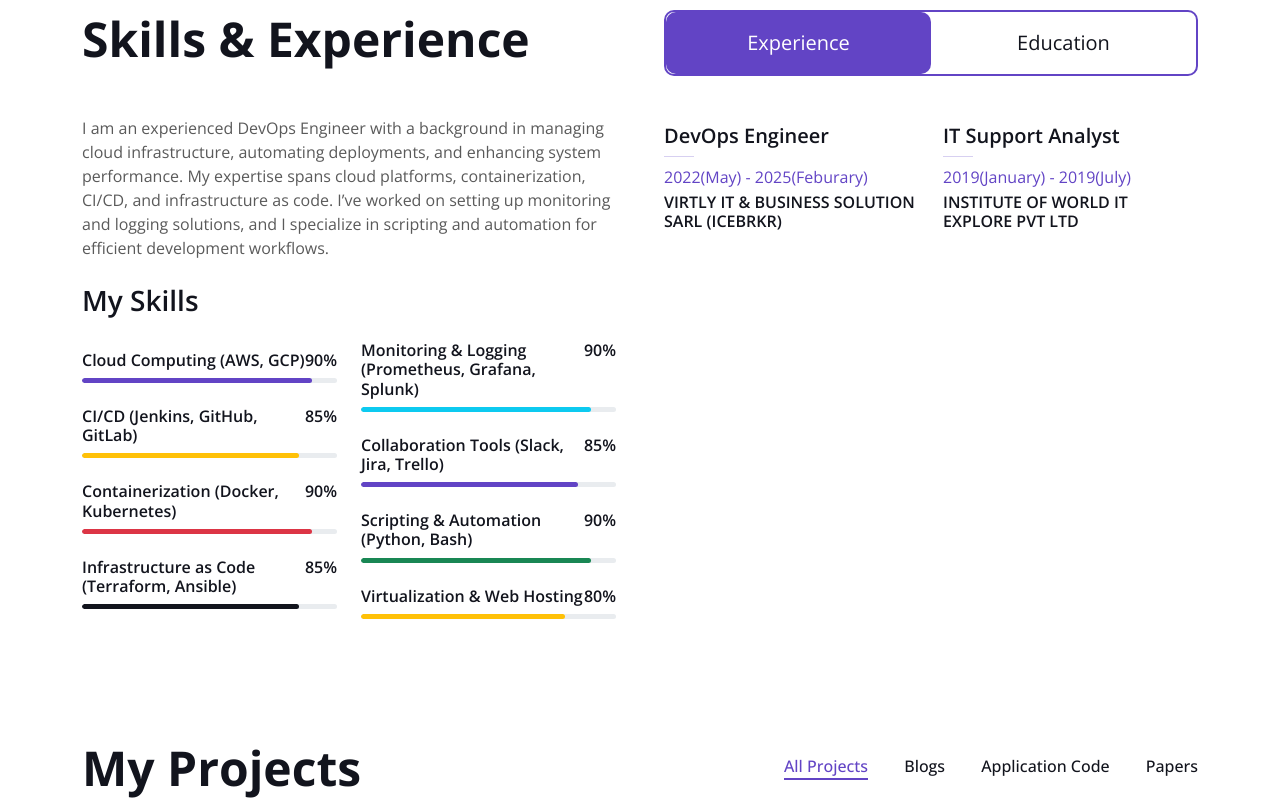
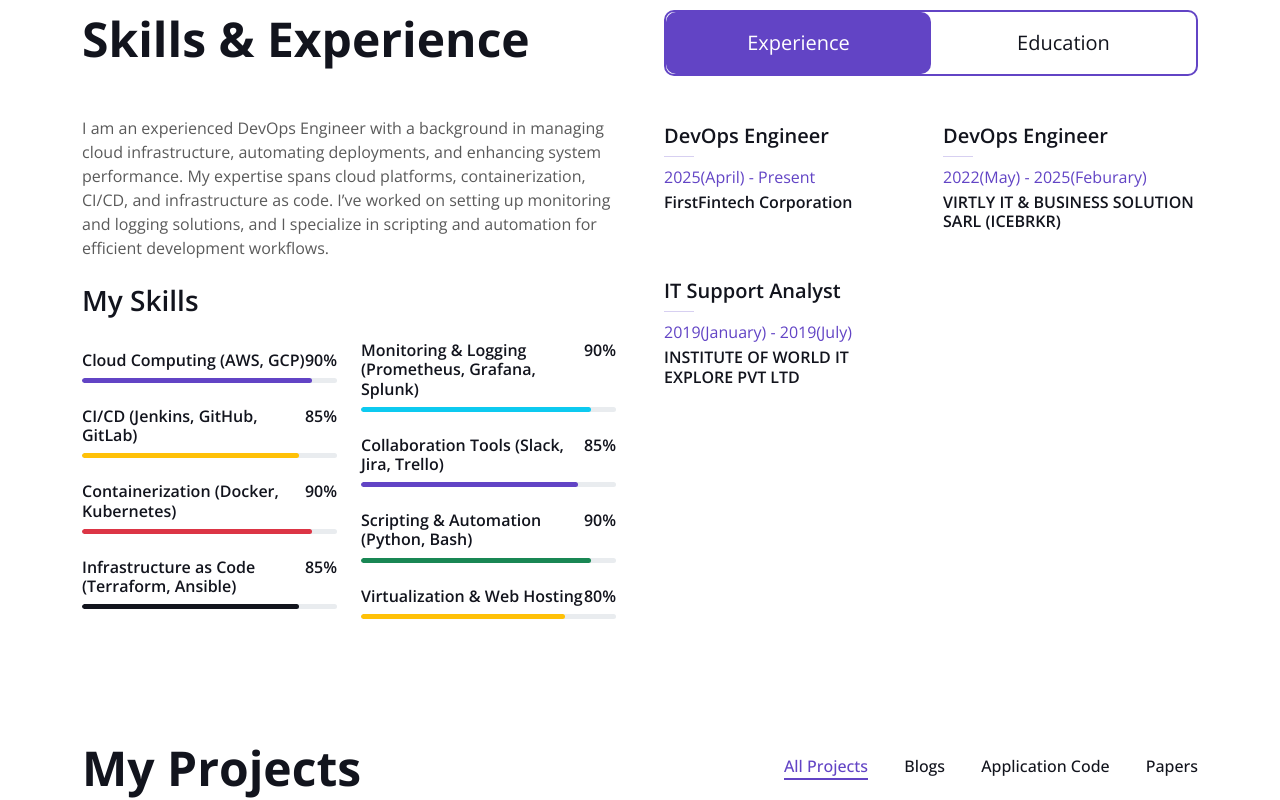
Before and after one commit to uniquebiwas/Latest_portfolio, a plain HTML site: page index.html in a window 1280 px wide. Shown: the part 1400-2200 px from the top of the page. Drawn offline with nearby package versions, Linux system fonts and the light colour scheme.

Commit message:
Update index.html

```diff
--- a/index.html
+++ b/index.html
@@ -277,12 +277,12 @@
                     <div class="tab-content">
                         <div id="tab-1" class="tab-pane fade show p-0 active">
                             <div class="row gy-5 gx-4">
-                                <!-- <div class="col-sm-6">
+                                <div class="col-sm-6">
                                     <h5>DevOps Engineer</h5>
                                     <hr class="text-primary my-2">
-                                    <p class="text-primary mb-1">2022(March) - 2024(June)</p>
-                                    <h6 class="mb-0">SOULTEK SOLUTIONS LLC </h6>
-                                </div> -->
+                                    <p class="text-primary mb-1">2025(April) - Present</p>
+                                    <h6 class="mb-0">FirstFintech Corporation</h6>
+                                </div>
                                 <div class="col-sm-6">
                                     <h5>DevOps Engineer</h5>
                                     <hr class="text-primary my-2">
@@ -292,8 +292,8 @@
                                 <!-- <div class="col-sm-6">
                                     <h5>DevOps Engineer</h5>
                                     <hr class="text-primary my-2">
-                                    <p class="text-primary mb-1">2024(Feburary) - 2024(May)</p>
-                                    <h6 class="mb-0">TREELEAF TECHNOLOGIES</h6>
+                                    <p class="text-primary mb-1">2022(March) - 2024(June)</p>
+                                    <h6 class="mb-0">SOULTEK SOLUTIONS LLC</h6>
                                 </div> -->
                                 <div class="col-sm-6">
                                     <h5>IT Support Analyst</h5>
```
